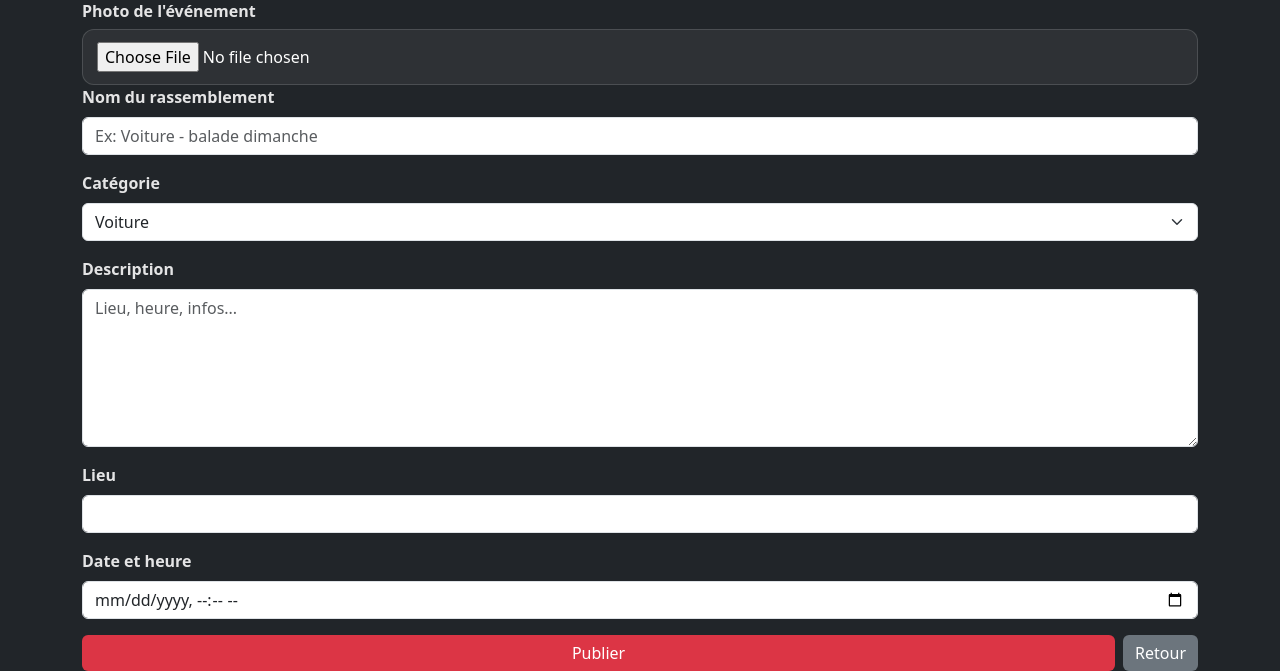
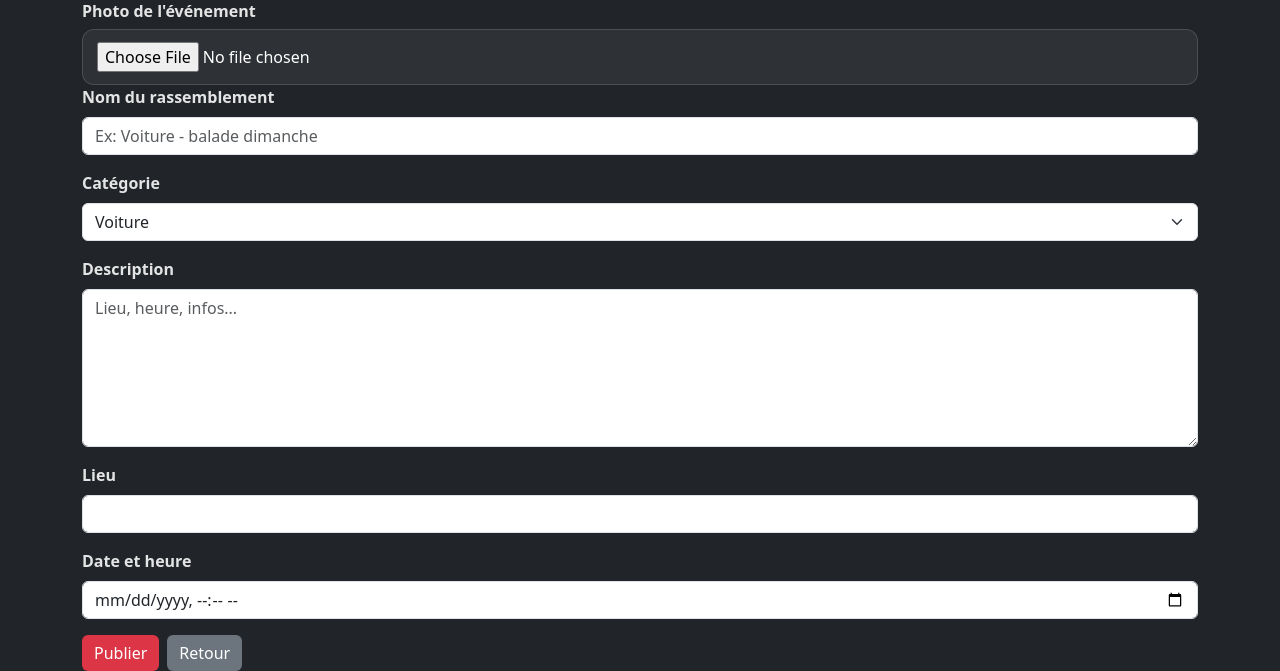
Before and after one commit to olivier56240/menottes, a Flask app: page /notes/create in a window 1280 px wide. Shown: the part 168-839 px from the top of the page. Run offline with Flask 3, Linux system fonts and the light colour scheme; the visitor is signed in with stand-in values (Sample User, id 1); some libraries are stand-ins or nearby versions.

Commit message:
Fix create form submit + csrf

```diff
--- a/app/templates/notes/create.html
+++ b/app/templates/notes/create.html
@@ -4,7 +4,7 @@
 <div class="rr-center">
  <div class="rr-panel">
    <h2 class="mb-4 text-center">Créer un rassemblement</h2>
-<form method="POST" enctype="multipart/form-data"></form>
+<form method="POST" enctype="multipart/form-data">
      {{ form.hidden_tag() }}
      {{ form.dept_code() }}
 <div class="rr-field">
@@ -50,7 +50,7 @@
      </div>
 
      <div class="d-flex gap-2">
-       {{ form.submit(class="btn btn-danger") }}
+      <button type="submit" class="btn btn-danger">Publier</button>
        <a class="btn btn-secondary" href="{{ url_for('notes.list_notes') }}">Retour</a>
      </div>
    </form>
```
